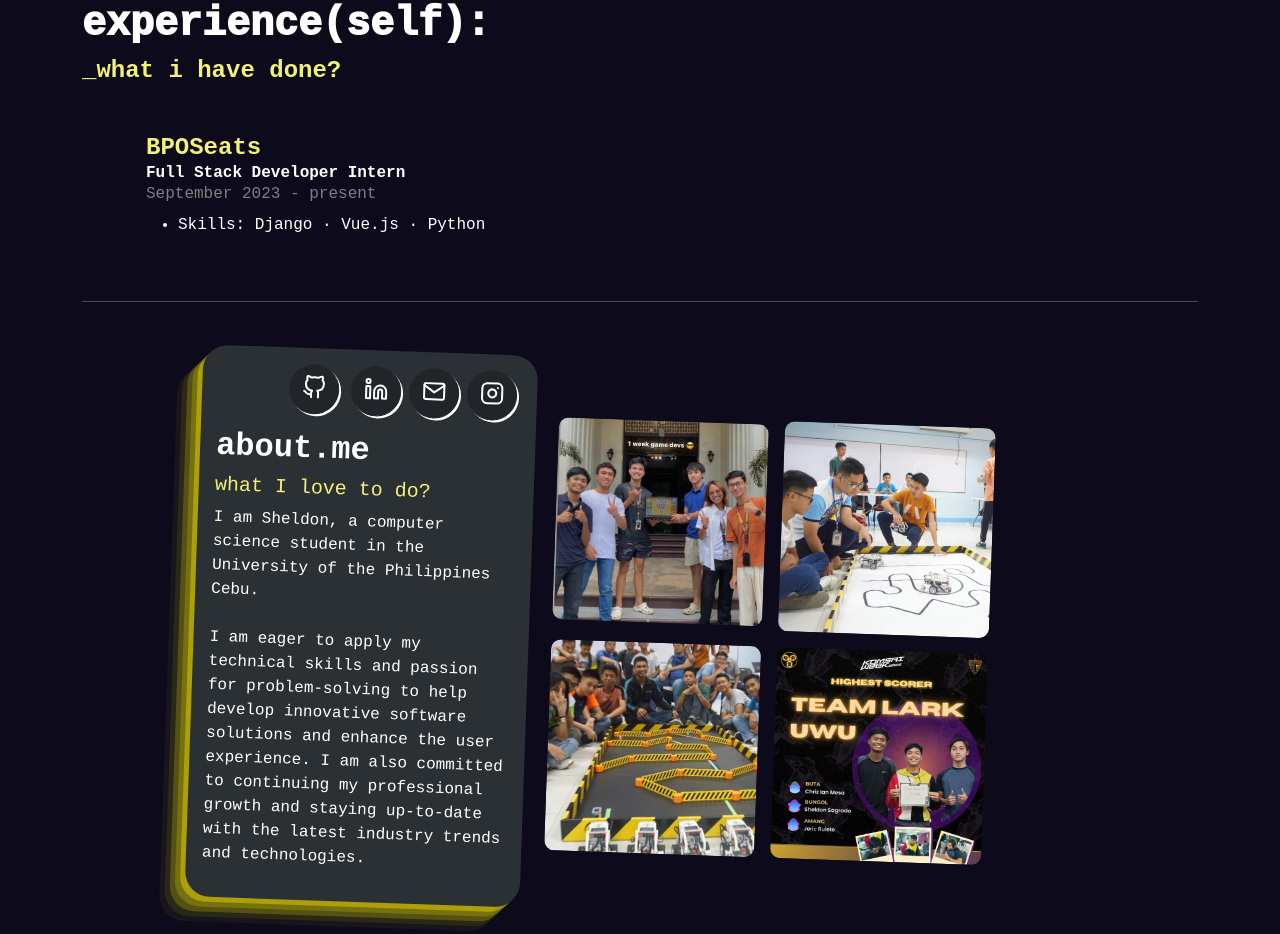
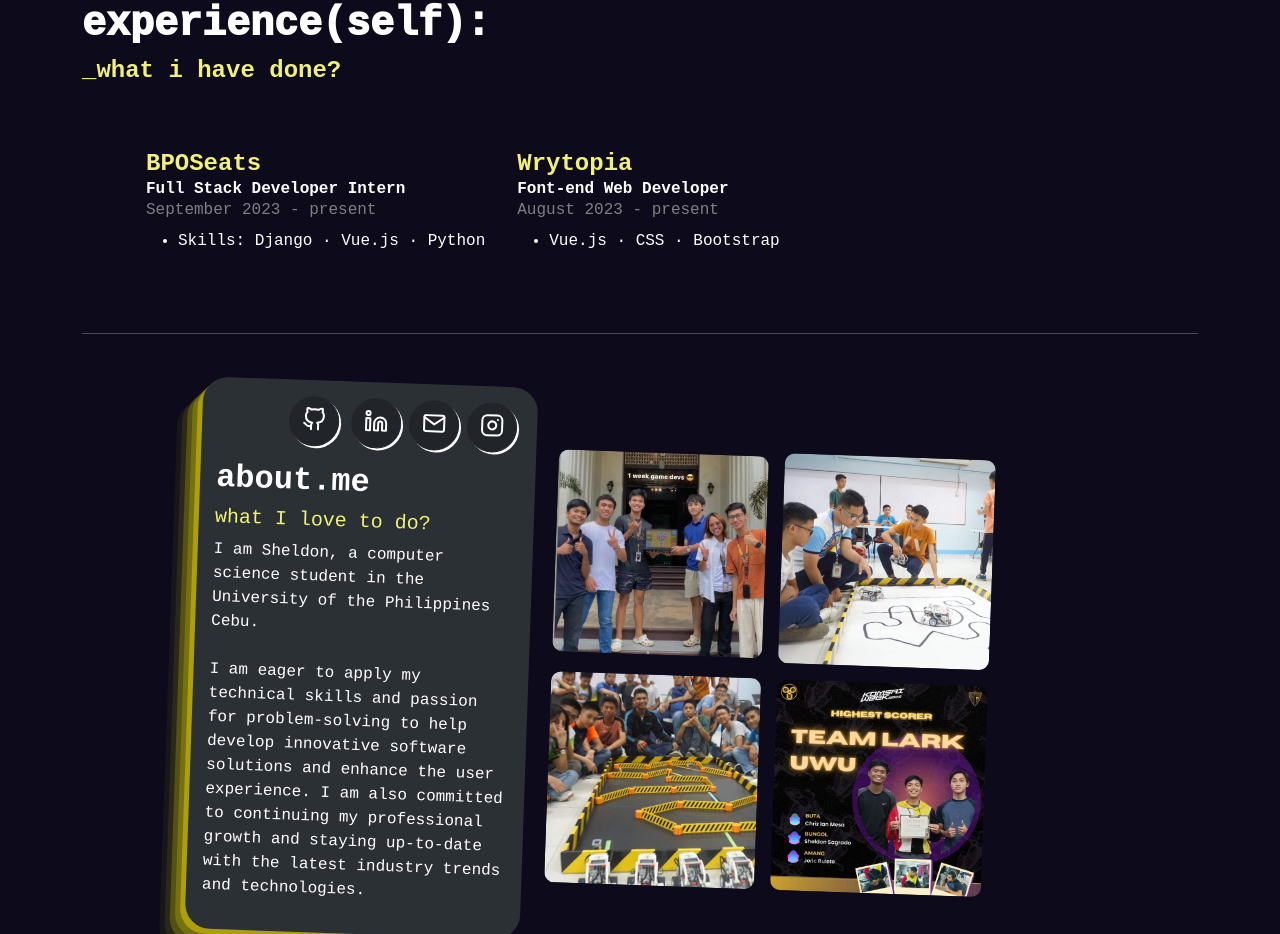
Before and after one commit to cup-noodlehS/portfolio-v2, a Vue app: page / in a window 1280 px wide. Shown: the part 4280-5214 px from the top of the page. Built offline with nearby package versions, Linux system fonts and the light colour scheme.

Commit message:
added experience

```diff
--- a/src/components/index/experience.vue
+++ b/src/components/index/experience.vue
@@ -2,13 +2,21 @@
   <div id="experience" class="my-5">
     <h1>experience(self):</h1>
     <h4 class="mb-5">_what i have done?</h4>
-    <div class="d-flex flex-wrap ps-5 m-3">
+    <div class="d-flex flex-wrap ps-5">
       <div class="exp-box">
         <h4 class="title">BPOSeats</h4>
         <p class="sub-title">Full Stack Developer Intern</p>
         <p class="date">September 2023 - present</p>
         <ul>
           <li>Skills: Django · Vue.js · Python</li>
+        </ul>
+      </div>
+      <div class="exp-box">
+        <h4 class="title">Wrytopia</h4>
+        <p class="sub-title">Font-end Web Developer</p>
+        <p class="date">August 2023 - present</p>
+        <ul>
+          <li>Vue.js · CSS · Bootstrap</li>
         </ul>
       </div>
     </div>
@@ -32,6 +40,7 @@ p {
   color: gray;
 }
 .exp-box {
+  margin: 1rem;
   /* display: inline; */
 }
 </style>
```
